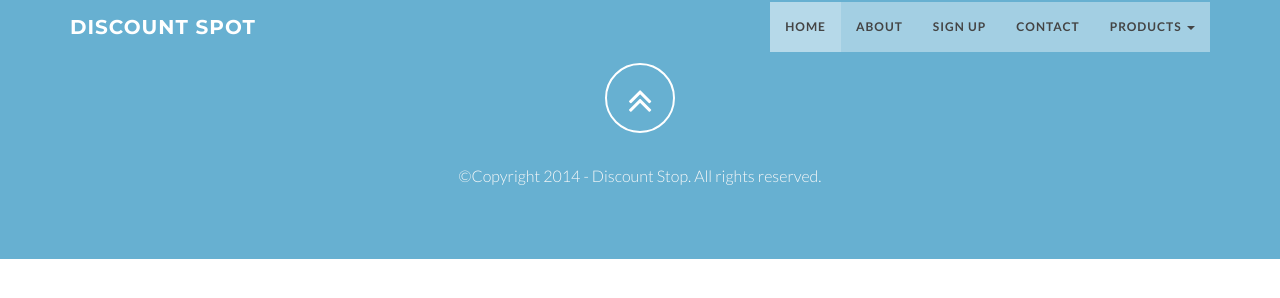
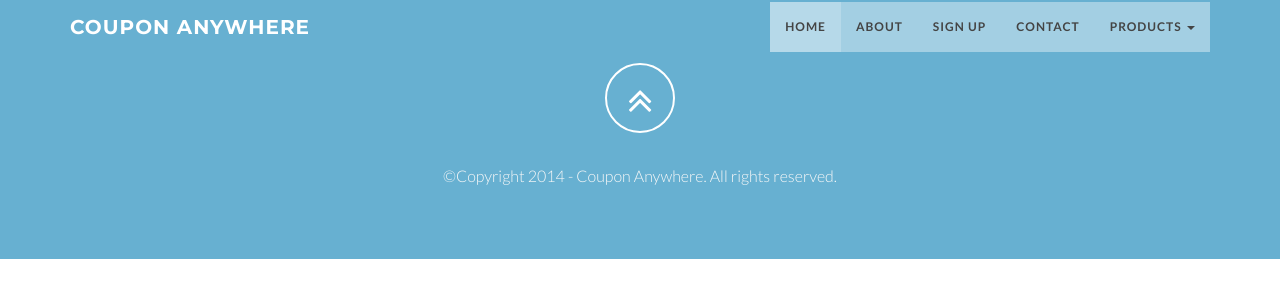
Before and after one commit to mark-ariniello/Discountstop, a plain HTML site: page grocery.html in a window 1280 px wide. Shown: the part 18-316 px from the top of the page. Drawn offline with Linux system fonts and the light colour scheme.

Commit message:
Changed to Coupon Anywhere

```diff
--- a/grocery.html
+++ b/grocery.html
@@ -7,7 +7,7 @@
     <meta name="description" content="">
     <meta name="author" content="">
 
-    <title>Discount Spot</title>
+    <title>Coupon Anywhere</title>
 
     <!-- Bootstrap Core CSS -->
     <link href="css/bootstrap.min.css" rel="stylesheet" type="text/css">
@@ -34,7 +34,7 @@
                     <i class="fa fa-bars"></i>
                 </button>
                 <a class="navbar-brand" href="index.html">
-                    <h1>Discount Spot</h1>
+                    <h1>Coupon Anywhere</h1>
                 </a>
             </div>
 
@@ -80,7 +80,7 @@
 						</a>
 					</div>
 					</div>
-					<p>&copy;Copyright 2014 - Discount Stop. All rights reserved.</p>
+					<p>&copy;Copyright 2014 - Coupon Anywhere. All rights reserved.</p>
 				</div>
 			</div>
 		</div>
```
Also changed, not shown: scanner.html (+3 -3 lines).
